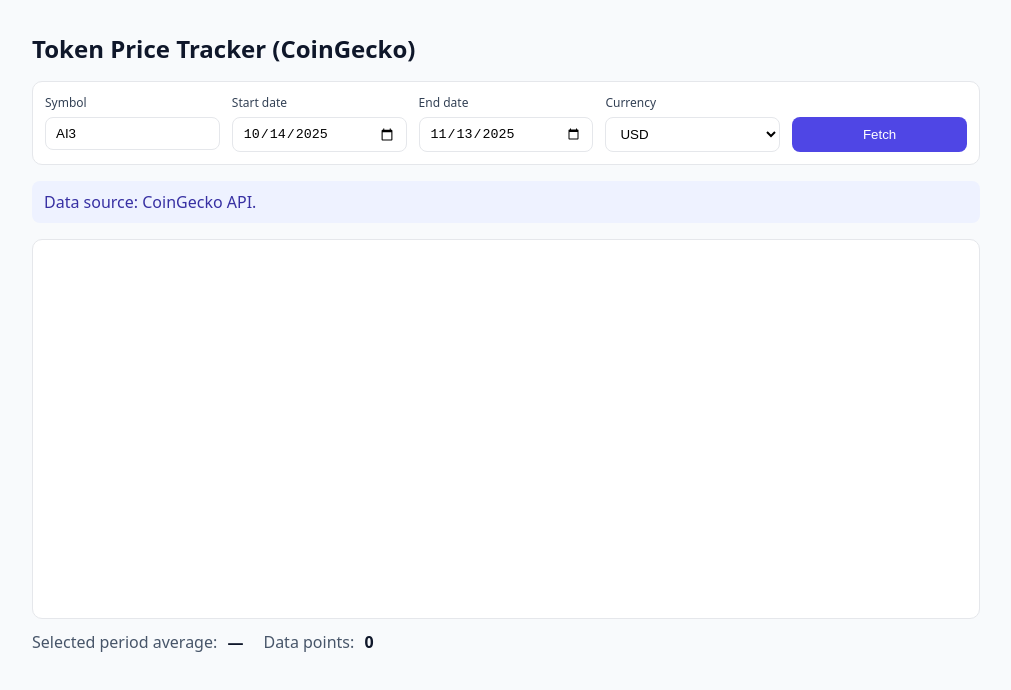
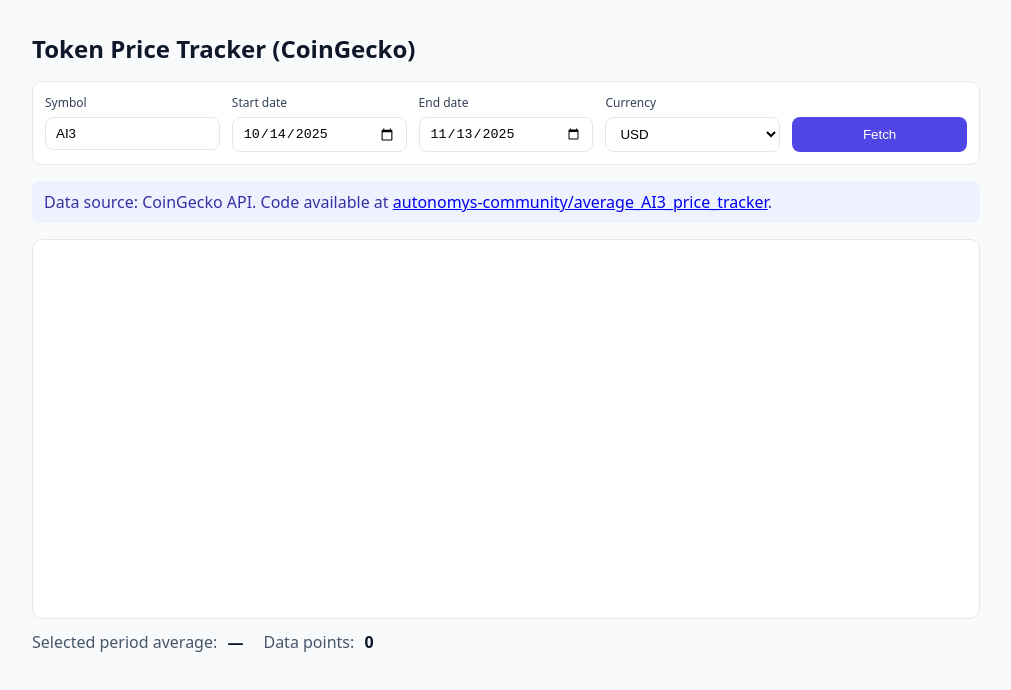
Before and after one commit to autonomys-community/average_AI3_price_tracker, a website: page public/index.html in a window 1280 px wide. Shown: the whole page, without its empty margins (134-1145 px from the left). Drawn offline with nearby package versions, Linux system fonts and the light colour scheme.

Commit message:
Add link to GitHub repo

```diff
--- a/public/index.html
+++ b/public/index.html
@@ -37,7 +37,8 @@
 		</form>
 
 		<div class="status" style="background:#eef2ff;color:#3730a3;">
-			Data source: CoinGecko API.
+			Data source: CoinGecko API. Code available at
+			<a href="https://github.com/autonomys-community/average_AI3_price_tracker" target="_blank" rel="noopener noreferrer">autonomys-community/average_AI3_price_tracker</a>.
 		</div>
 
 		<div id="status" class="status" hidden></div>
```
